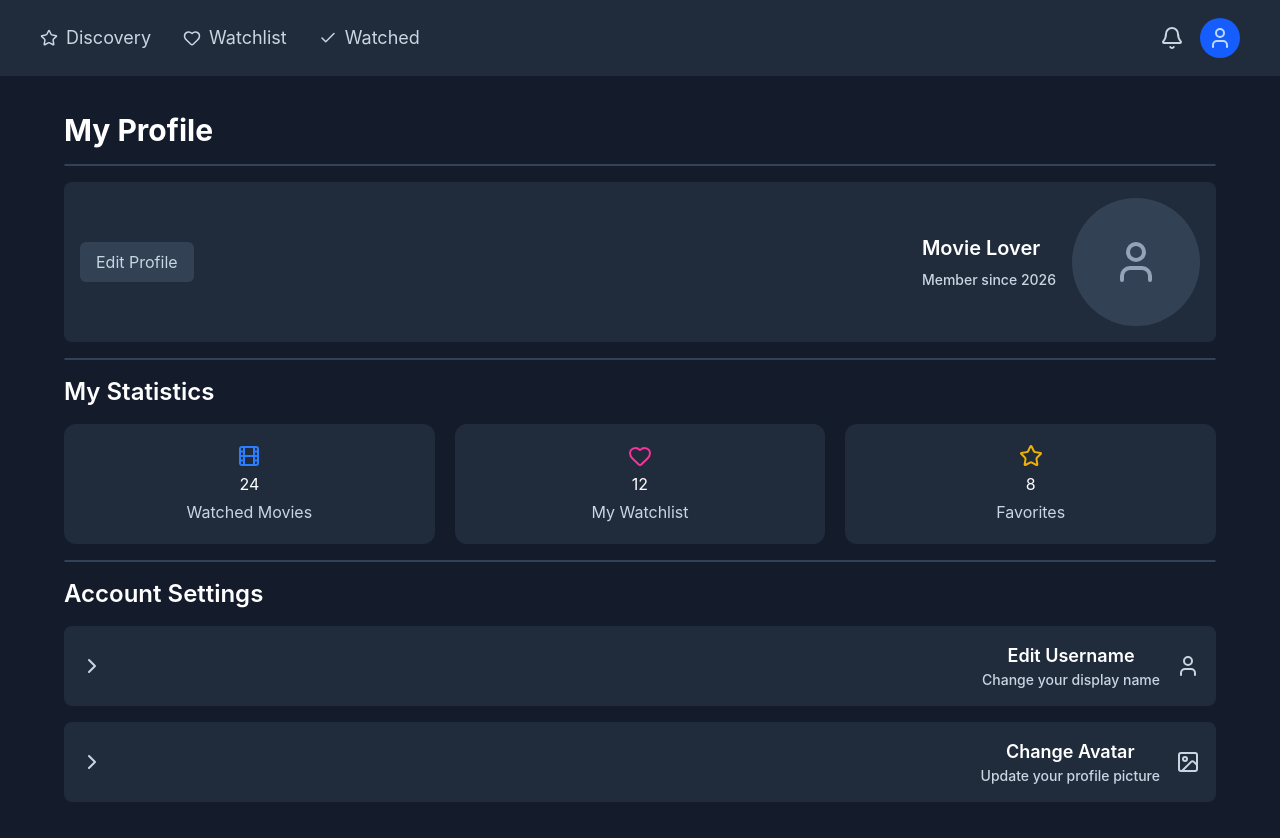
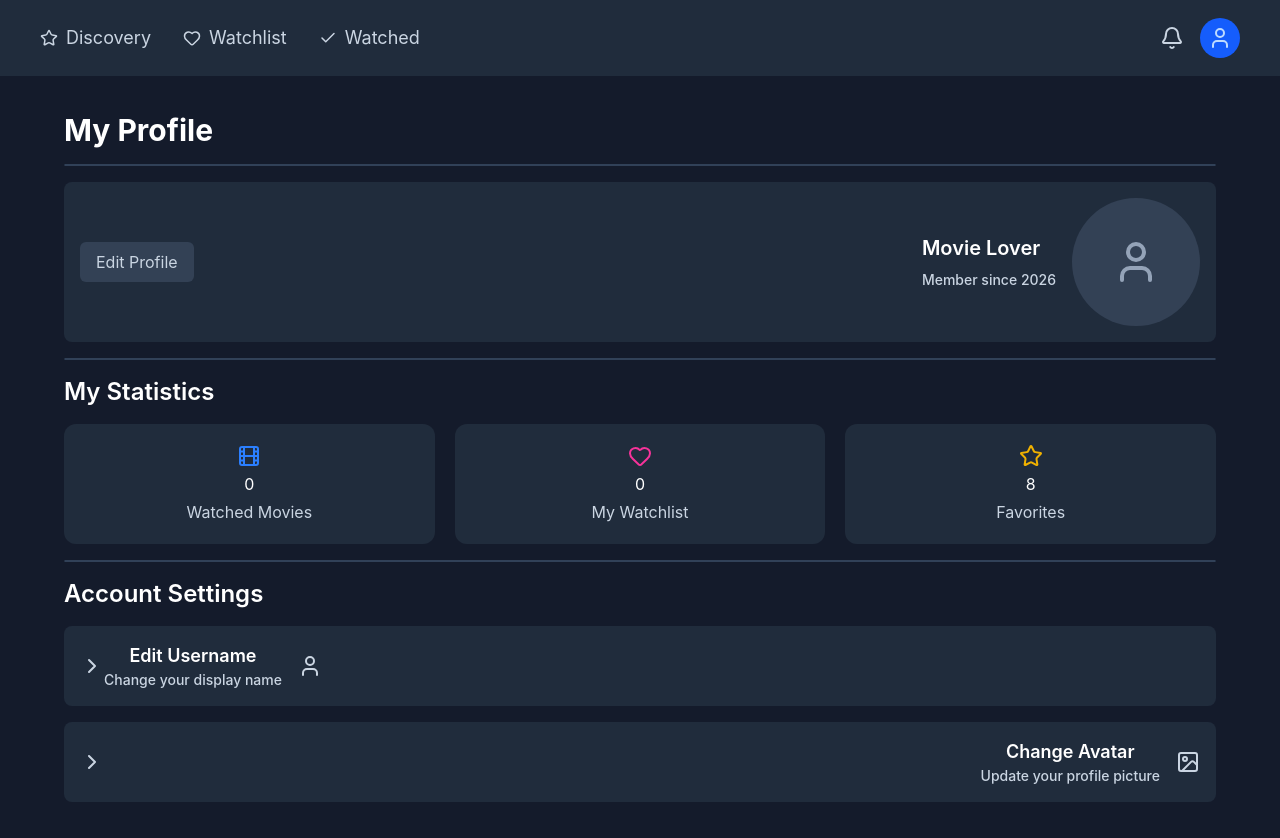
Before and after one commit to bitavafaei/movie-watchlist, a React (Vite) app: page /profile in a window 1280 px wide. Built offline with nearby package versions, Linux system fonts and the light colour scheme.

Commit message:
modified profile component editing username

```diff
--- a/src/App.jsx
+++ b/src/App.jsx
@@ -44,7 +44,7 @@ function App() {
             <Route path="/watchlist" element={<Watchlist watchlist={watchlist} onRemove={removeFromWatchlist} watched={watched} markAsWatched={markAsWatched}/>}/>
             <Route path="/movie/:id" element={<MovieDetails onAddToWatchlist={addToWatchlist} watchlist={watchlist} onRemove={removeFromWatchlist}/>} />
             <Route path="/watched" element={<WatchedMovies onAddToWatchlist={addToWatchlist} watched={watched} watchlist={watchlist} onRemove={removeFromWatchlist}/>} />
-            <Route path="/profile" element={<Profile/>}/>
+            <Route path="/profile" element={<Profile watched={watched} watchlist={watchlist}/>}/>
         </Routes>
     </>
   )
--- a/src/components/Profile.jsx
+++ b/src/components/Profile.jsx
@@ -1,20 +1,28 @@
 import { User, Heart, Star, Film , ChevronRight, Image} from "lucide-react";
 import Header from "./Header";
 import StatsBadge from "./StatsBadge";
+import { useState } from "react";
 
-export default function Profile() {
+export default function Profile({watched, watchlist}) {
+    const [username, setUsername] = useState("Movie Lover")
+    const [editingUsername, setEditingUsername] = useState("Movie Lover")
+    const [isEditing, setIsEditing] = useState(false)
+
+    const watchedMoviesCount = watched.length
+    const watchlistMoviesCount = watchlist.length
+
     const stats = [
         {
             id: 1,
             icon: Film,
-            value: 24,
+            value: watchedMoviesCount,
             label: "Watched Movies",
             color: "text-blue-500"
         },
         {
             id: 2,
             icon: Heart,
-            value: 12,
+            value: watchlistMoviesCount,
             label: "My Watchlist",
             color: "text-pink-500"
         },
@@ -26,6 +34,8 @@ export default function Profile() {
             color: "text-yellow-500"
         },
     ]
+
+
     return(
         <div className="bg-[#141B2B] min-h-screen">
             <Header/>
@@ -41,7 +51,7 @@ export default function Profile() {
                             <User size={48} className="text-[#94A3B8]"/>
                             </div>
                             <div className="flex flex-col gap-2">
-                                <p className="text-white font-semibold text-xl">Movie Lover</p>
+                                <p className="text-white font-semibold text-xl">{username}</p>
                                 <p className="text-slate-300 font-medium text-sm">Member since 2026</p>
                             </div>
                         </div>
@@ -63,7 +73,28 @@ export default function Profile() {
                     <div>
                         <h2 className="text-white text-2xl font-semibold mb-4">Account Settings</h2>
                         <div>
-                            <button className="w-full flex flex-row-reverse items-center bg-[#202C3C] text-slate-300 mb-4 justify-between p-4 rounded-lg hover:bg-[#334155] transition-colors cursor-pointer">
+                            <div className="w-full bg-[#202C3C] text-slate-300 mb-4 p-4 rounded-lg">
+                                {isEditing ? (
+                                    <div className="flex flex-col gap-3">
+
+                                        <input
+                                        type="text"
+                                        value={editingUsername}
+                                        onChange={(e) => setEditingUsername(e.target.value)}
+                                        className="rounded-md px-3 py-2 text-white justify-between"
+                                        />
+
+                                        <div className="flex gap-2">
+                                            <button>Save</button>
+                                            <button>Cancel</button>
+                                        </div>
+
+                                    </div>
+                                ):(
+                                    <button
+                                        onClick={() => setIsEditing(true)}
+                                        className="`w-full flex flex-row-reverse items-center bg-[#202C3C]"
+                                    >
                                         <div className="flex flex-row-reverse items-center gap-4">
                                             <User/>
                                             <div className="flex flex-col">
@@ -73,6 +104,9 @@ export default function Profile() {
                                         </div>
                                         <ChevronRight/>
                                     </button>
+                                )}
+                            </div>
+
                             <button className="w-full flex flex-row-reverse items-center bg-[#202C3C] text-slate-300 mb-4 justify-between p-4 rounded-lg hover:bg-[#334155] transition-colors cursor-pointer">
                                 <div className="flex flex-row-reverse items-center gap-4">
                                     <Image/>
--- a/src/components/WatchedMovies.jsx
+++ b/src/components/WatchedMovies.jsx
@@ -3,9 +3,7 @@ import WatchlistItem from "./WatchlistItem";
 import { CheckCircle } from "lucide-react";
 
 export default function WatchedMovies({watched, onRemove, markAsWatched, watchlist}) {
-    const watchedCount = watchlist.filter((movie) =>
-        watched.some((item) => item.id === movie.id)
-    ).length
+    const watchedCount = watched.length
     return(
         <div className="bg-[#141B2B] min-h-screen">
             <Header/>
```
Lines whose indentation alone changed are shown as unchanged.
